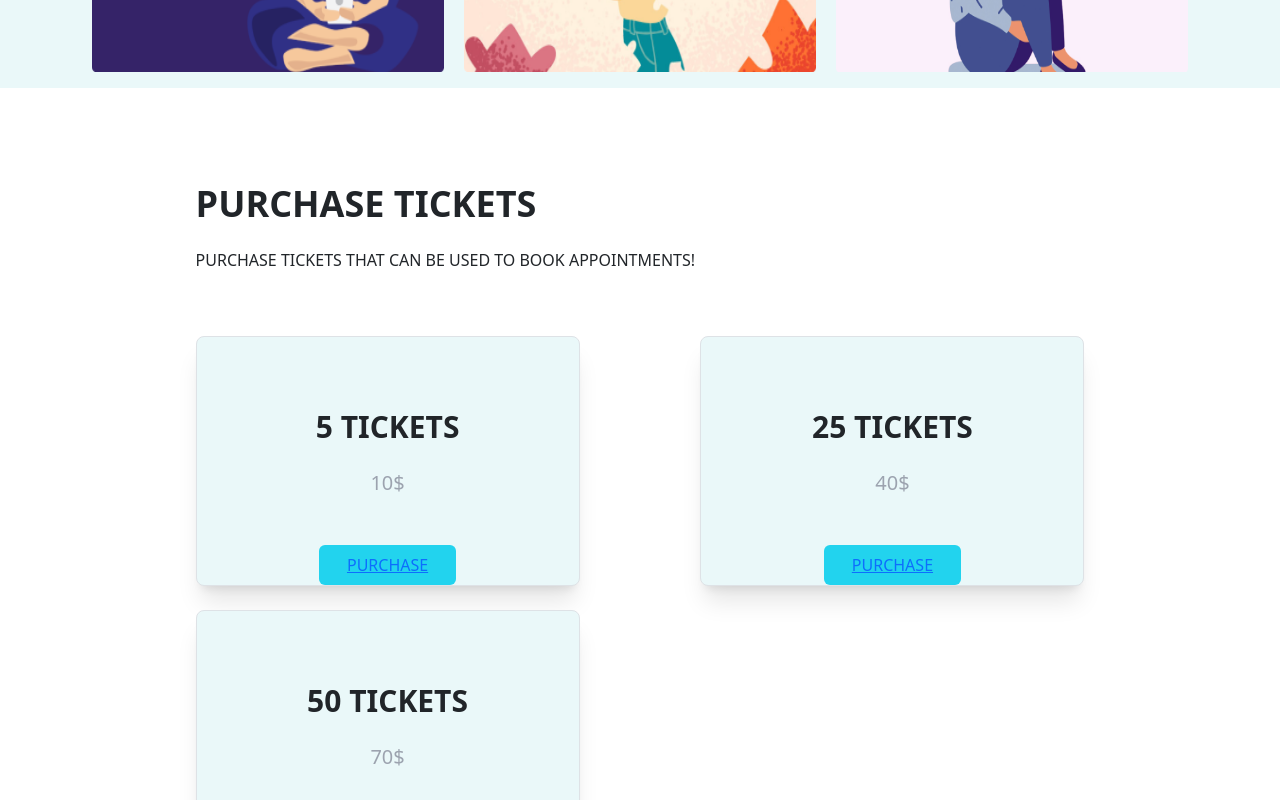
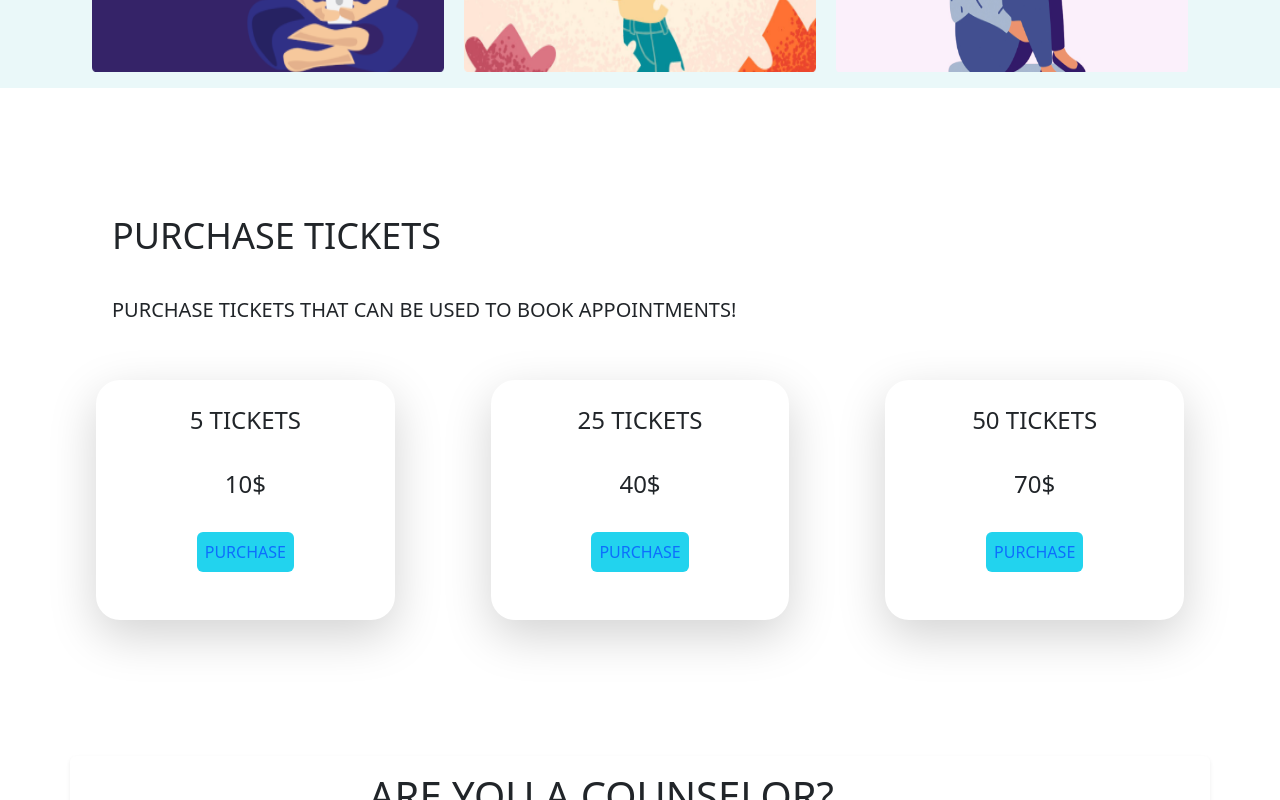
Before and after one commit to Recoded-Spark-Turkey-2022/Vitality, a React (Create React App) app: page / in a window 1280 px wide. Shown: the part 1760-2560 px from the top of the page. Built offline with nearby package versions, Linux system fonts and the light colour scheme.

Commit message:
changed the styling and structure of cards

```diff
--- a/src/components/Purchase/PurchaseCard.js
+++ b/src/components/Purchase/PurchaseCard.js
@@ -1,35 +1,43 @@
 import React from "react";
 import { Link } from 'react-router-dom';
 
-function PurchaseCard(props) {
-    const { title, dollar, text, button, classList } = props;
+function PurchaseCard({
+  image,
+  title,
+  content,
+  price,
+  ticket,
+  button,
+  buttonPreview,
+  imagePreview,
+  contentPreview,
+  titlePreview,
+}) {
   return (
-      <div
-        className={
-          !classList
-            ? 'border border-solid w-72 lg:w-96 border-gray-200 rounded-lg shadow-xl'
-            : classList
-        }
+    <div className="shadow-zinc-300 h-full w-full my-4 flex flex-col items-center justify-evenly shadow-lg  rounded-3xl md:m-12 p-4">
+      {imagePreview && <img className="pt-4  mb-4 " src={image} alt={title} />}
+      {titlePreview && (
+        <h1 className="pt-4 text-center md:text-xl lg:text-3xl   ">{title}</h1>
+      )}
+      {contentPreview && (
+        <p className="text-opacity-50 text-black text-center text-sm md:text-lg lg:text-lg py-4">
+          {content}
+        </p>
+      )}
+      <h2 className="text-2xl md:text-lg lg:text-2xl">{ticket}</h2>
+      <h2 className="text-2xl flex justify-center p-6 md:text-lg lg:text-2xl">
+        {price}
+      </h2>
+      {buttonPreview && (
+        <Link to="/purchase-thanks" state={price}>
+          <button
+            type="button"
+            className="font-poppins rounded-md box-border p-2 mb-4 transition-all duration-250 bg-cyan-400 hover:bg-cyan-500"
           >
-        <div className="flex flex-col m-6">
-          <h1 className="text-3xl font-semibold pt-12  flex flex-col items-center justify-center 2xl:text-5xl">
-            {title}
-          </h1>
-          <h2 className="text-gray-400 text-xl pt-3 font-medium flex flex-col items-center justify-center 2xl:text-3xl 2xl:py-8">
-            {dollar}
-          </h2>
-          <h2 className="text-base pt-2 font-normal 2xl:text-2xl pb-6">{text}</h2>
-
-          <Link to="/select-card">
-          <div className="flex flex-col items-center justify-center pb-10 2xl:text-3xl 2xl:pb-12">
-            <input
-              type="button"
-              value={button}
-              className="py-2 px-7 hover:bg-cyan-200 bg-cyan-400 font-medium rounded"
-            />
-          </div>
+            {button}
+          </button>
         </Link>
-        </div>
+      )}
     </div>
   );
 }
--- a/src/components/Purchase/PurchaseHome.js
+++ b/src/components/Purchase/PurchaseHome.js
@@ -2,31 +2,49 @@ import React from "react";
 import PurchaseCard from './PurchaseCard';
 
 
-function PurchaseHome() {
+function PurchaseHome(){
   return (
-      <div className="flex justify-center">
-        <div className="w-5/6 flex flex-col items-center">
-          <div className="w-5/6 flex flex-col justify-between items-start">
-            <p className="text-4xl mt-12 mb-6 text-center lg:text-start 2xl:text-6xl font-bold ">
+    <div className="font-poppins p-12 flex flex-col justify-evenly lg:h-section py-8">
+      <h1 className="pl-16 font-poppins text-3xl md:text-4xl pb-8 pt-12">
         PURCHASE TICKETS
-            </p>
-            <p className="text-l font-normal mb-16 text-center lg:text-start 2xl:text-3xl ">
+      </h1>
+      <h4 className="pl-16 font-poppins text-xl mb-8 ">
         PURCHASE TICKETS THAT CAN BE USED TO BOOK APPOINTMENTS!
-            </p>
-          </div>
+      </h4>
+      <div className=" flex flex-col md:flex-row items-center justify-around w-full lg:h-1/3">
+        <PurchaseCard
+          ticket="5 TICKETS"
+          price="10$"
+          button="PURCHASE"
+          buttonPreview
+          imagePreview={false}
+          contentPreview={false}
+          titlePreview={false}
+        />
 
-          <div className="w-5/6 flex flex-col gap-4 2xl:gap-20">
-            <div className="flex flex-wrap justify-center lg:justify-between w-full gap-4 ">
-              <PurchaseCard title="5 TICKETS" dollar="10$" button="PURCHASE" />
+        <PurchaseCard
+          ticket="25 TICKETS"
+          price="40$"
+          button="PURCHASE"
+          buttonPreview
+          imagePreview={false}
+          contentPreview={false}
+          titlePreview={false}
+        />
 
-              <PurchaseCard title="25 TICKETS" dollar="40$" button="PURCHASE" />
-
-              <PurchaseCard title="50 TICKETS" dollar="70$" button="PURCHASE" />
-            </div>
-          </div>
+        <PurchaseCard
+          ticket="50 TICKETS"
+          price="70$"
+          button="PURCHASE"
+          buttonPreview
+          imagePreview={false}
+          contentPreview={false}
+          titlePreview={false}
+        />
       </div>
       </div>
   );
 }
 
+
 export default PurchaseHome;
```
Lines whose indentation alone changed are shown as unchanged.
